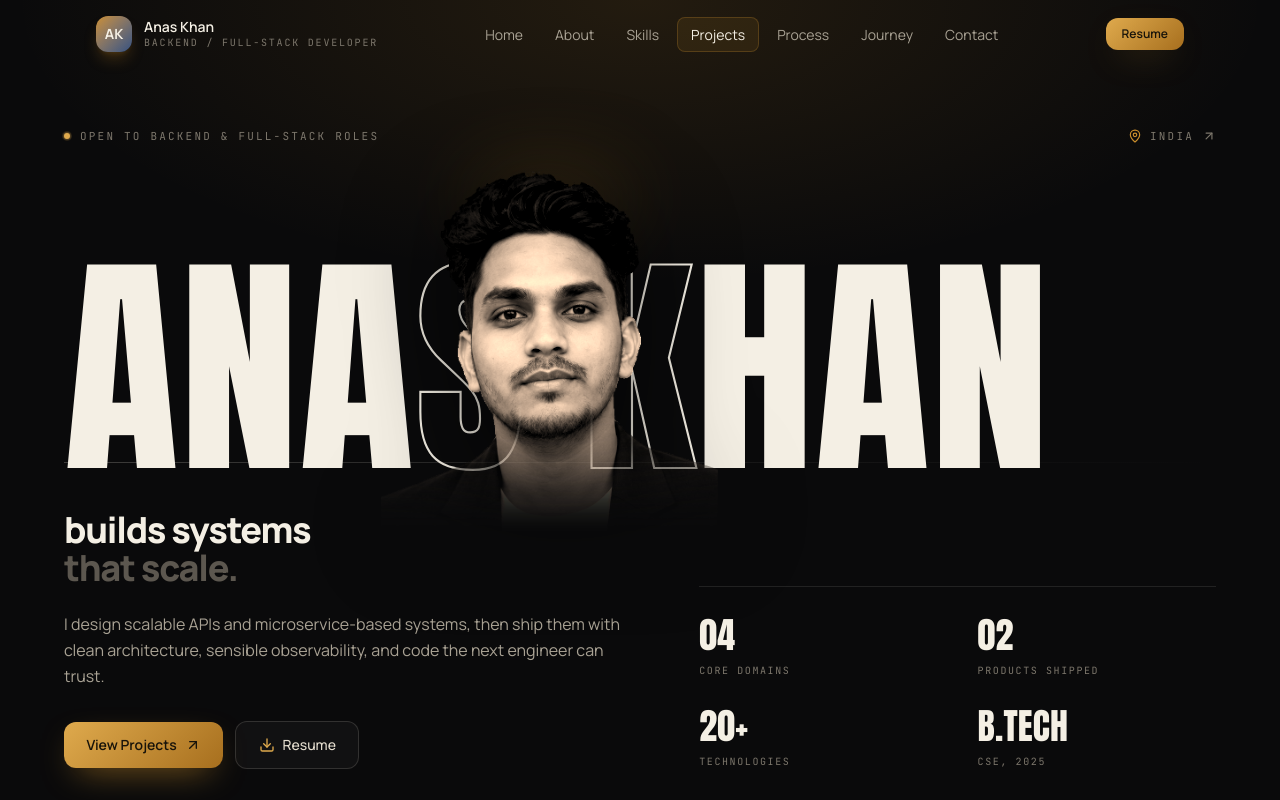
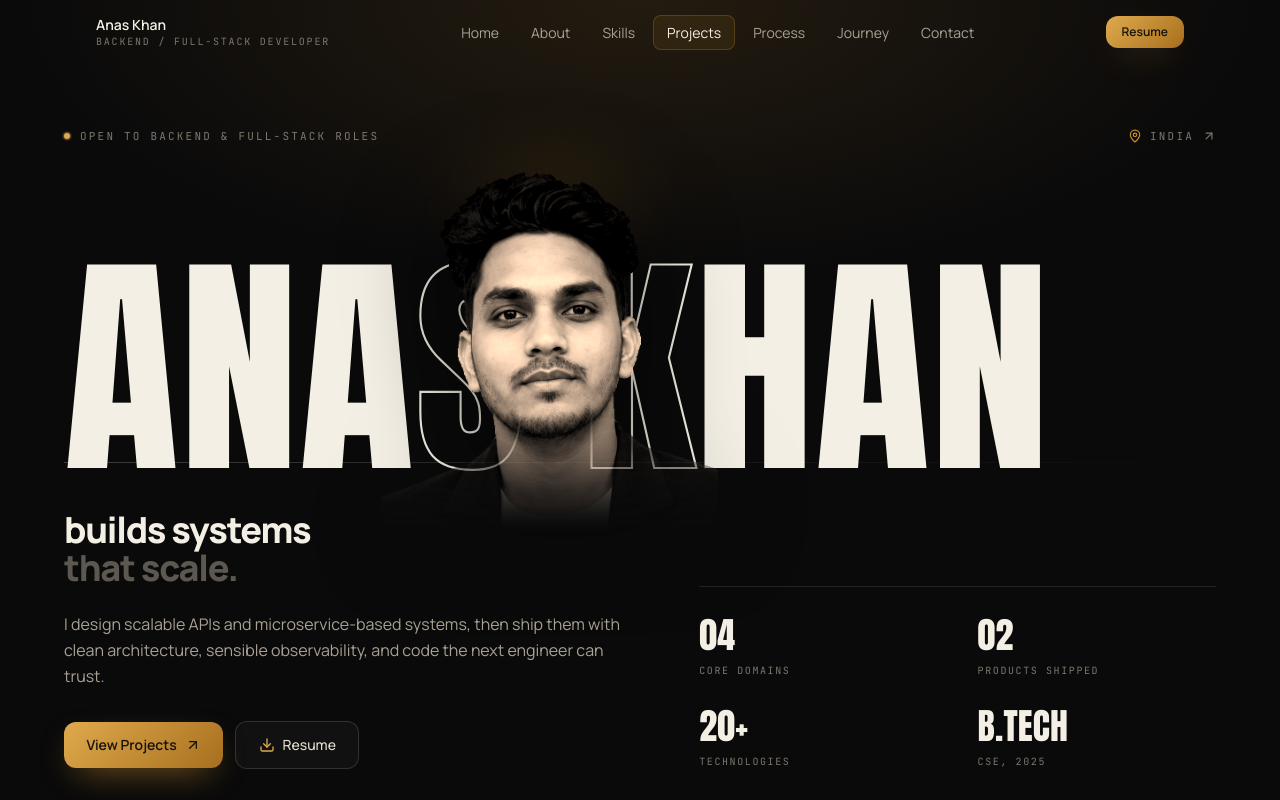
Before and after one commit to anasdotio/portfolio, a React (Vite) app: page / in a window 1280 px wide. Shown: the top 800 px of the page. Built offline with nearby package versions, Linux system fonts and the light colour scheme.

Commit message:
refactor: simplify footer and navbar components by removing initials and adjusting layout

```diff
--- a/src/components/Footer.jsx
+++ b/src/components/Footer.jsx
@@ -7,10 +7,7 @@ const Footer = () => (
       <div className="grid gap-12 md:grid-cols-[1.4fr_1fr_1fr]">
         {/* brand */}
         <div>
-          <a href="#home" className="group inline-flex items-center gap-3">
-            <span className="flex h-9 w-9 items-center justify-center rounded-xl bg-gradient-to-br from-ember-500 to-cobalt-600 text-sm font-bold text-bone-100 transition-transform duration-300 group-hover:scale-105">
-              {profile.initials}
-            </span>
+          <a href="#home" className="group inline-flex items-center">
             <span className="text-base font-semibold text-bone-100">
               {profile.name}
             </span>
--- a/src/components/Navbar.jsx
+++ b/src/components/Navbar.jsx
@@ -50,12 +50,9 @@ const Navbar = () => {
       <nav className="mx-auto flex max-w-6xl items-center justify-between px-5 py-4 sm:px-8">
         <a
           href="#home"
-          className="group flex items-center gap-3"
+          className="group flex items-center"
           aria-label={`${profile.name} — home`}
         >
-          <span className="relative flex h-9 w-9 items-center justify-center rounded-xl bg-gradient-to-br from-ember-500 to-cobalt-600 text-sm font-bold text-bone-100 shadow-lg shadow-ember-600/30 transition-transform duration-300 group-hover:scale-105">
-            {profile.initials}
-          </span>
           <span className="hidden sm:block">
             <span className="block text-sm font-semibold leading-tight text-bone-100">
               {profile.name}
--- a/src/data/content.js
+++ b/src/data/content.js
@@ -3,7 +3,6 @@
 
 export const profile = {
   name: "Anas Khan",
-  initials: "AK",
   role: "Backend / Full-Stack Developer",
   location: "India",
   email: "anaskhan.cs01@gmail.com",
```
